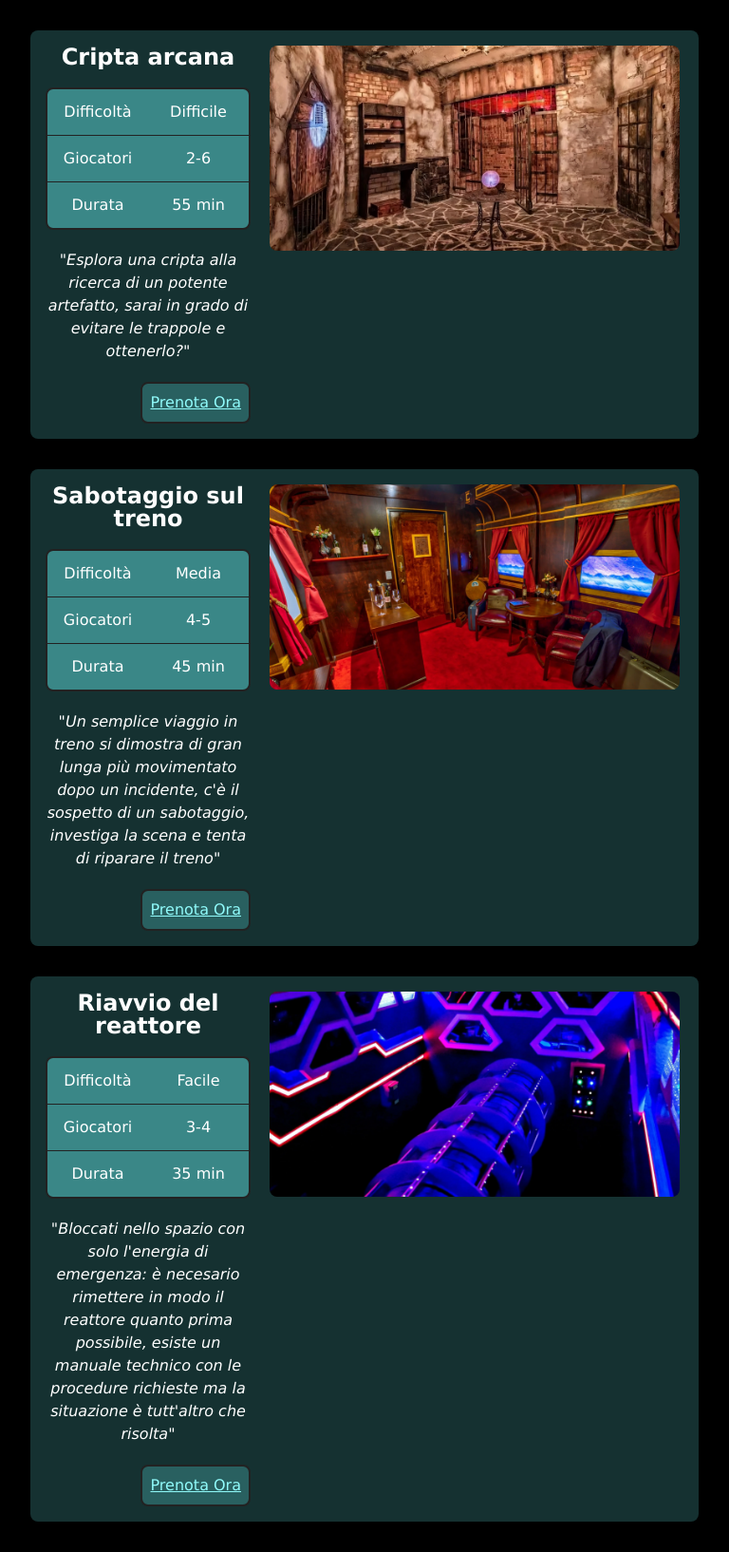
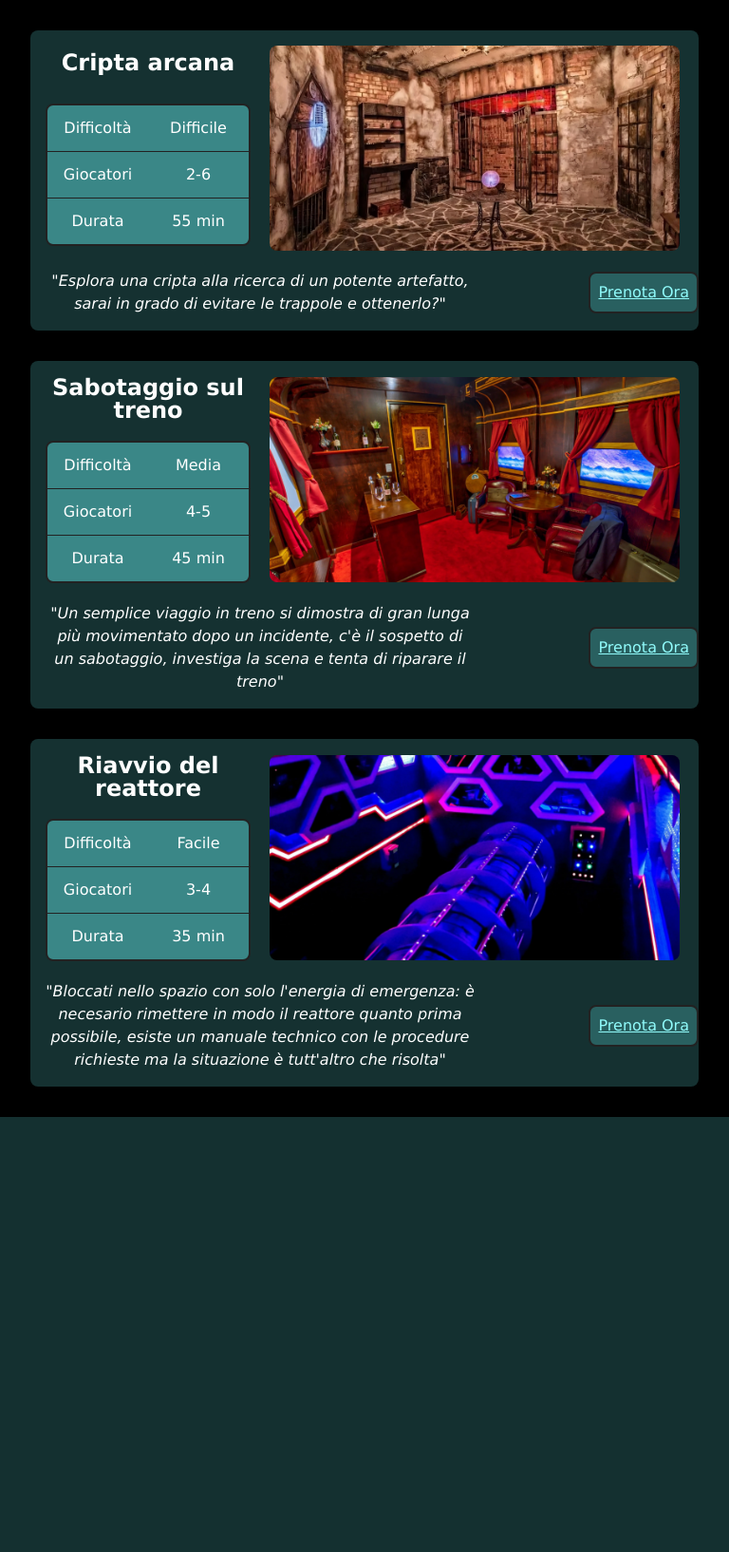
Before and after one commit to AiREdward/Tecnologie_WEB, a PHP site: page / in a window 768 px wide. Shown: the part 101-1735 px from the top of the page at 95% size. After the commit the page ends 1277 px from the top, so only its background shows below. Run offline with PHP 8.4, Linux system fonts and the light colour scheme; data comes from the database, SQL or seed files in the repository.

Commit message:
migliorie css home

```diff
--- a/css/style.css
+++ b/css/style.css
@@ -226,6 +226,10 @@ section.home-room {
     margin-bottom: 2em;
     padding: 1em 0 1em 1em;
     border-radius: 0.5em;
+    align-self: center;
+    align-items: center;
+    align-content: center;
+    text-align: center;
 }
 
 section.home-room h2 {
@@ -284,13 +288,36 @@ section.home-room a {
     border-radius: 0.5em;
     padding: 0.5em;
     background-color: var(--booking-button-background-color);
+    align-self: center;
+    align-items: center;
+    align-content: center;
+    text-align: center;
 }
+
+
 
 section.home-room img {
     grid-column: 2/3;
     grid-row: 1/5;
     max-width: 200%;
     border-radius: 0.5em;
+}
+
+@media screen and (max-width: 800px) and (min-width: 600px) {
+
+    /*TODO adattare la dimensione alla dimensione del carattere*/
+    section.home-room p {
+        grid-column: 1/3;
+    }
+
+    section.home-room a {
+        grid-column: 3;
+        grid-row: 3;
+    }
+
+    section.home-room img {
+        grid-row: 1/3;
+    }
 }
 
 /* Login Page */
```
